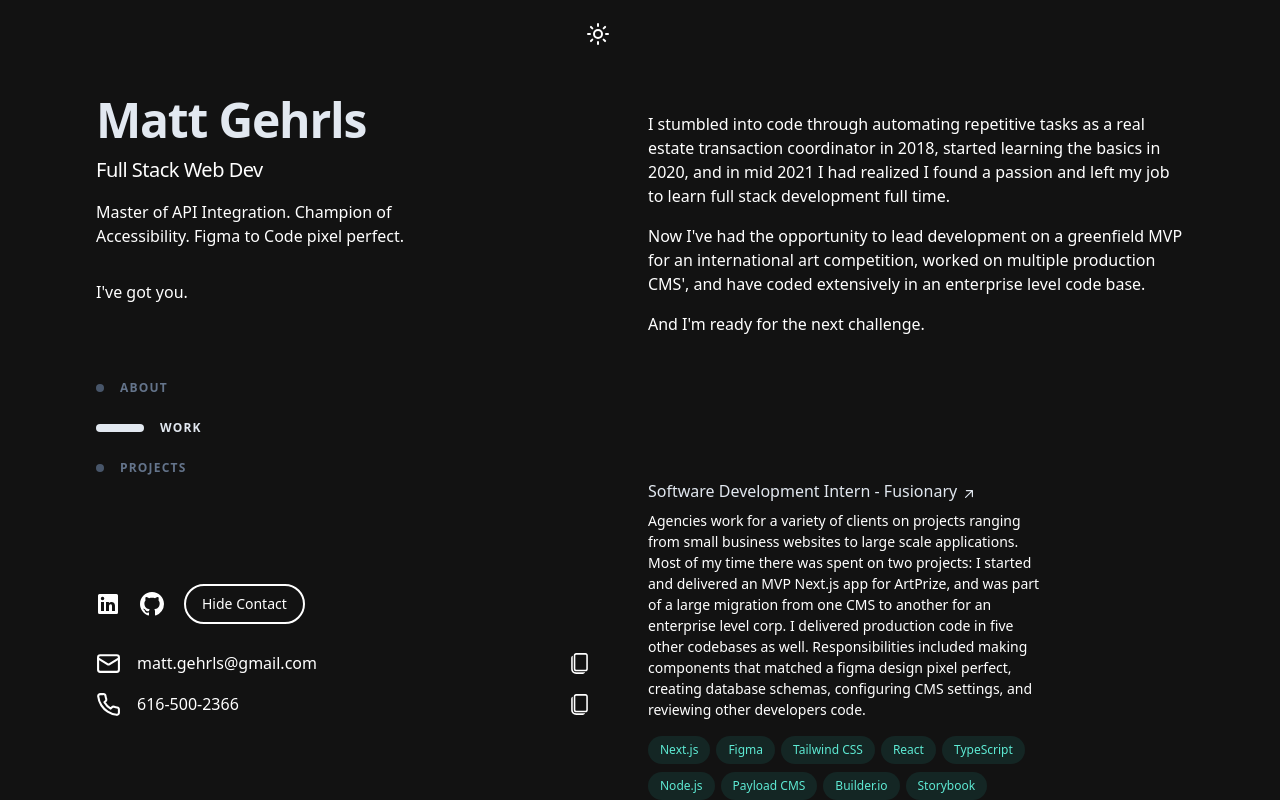
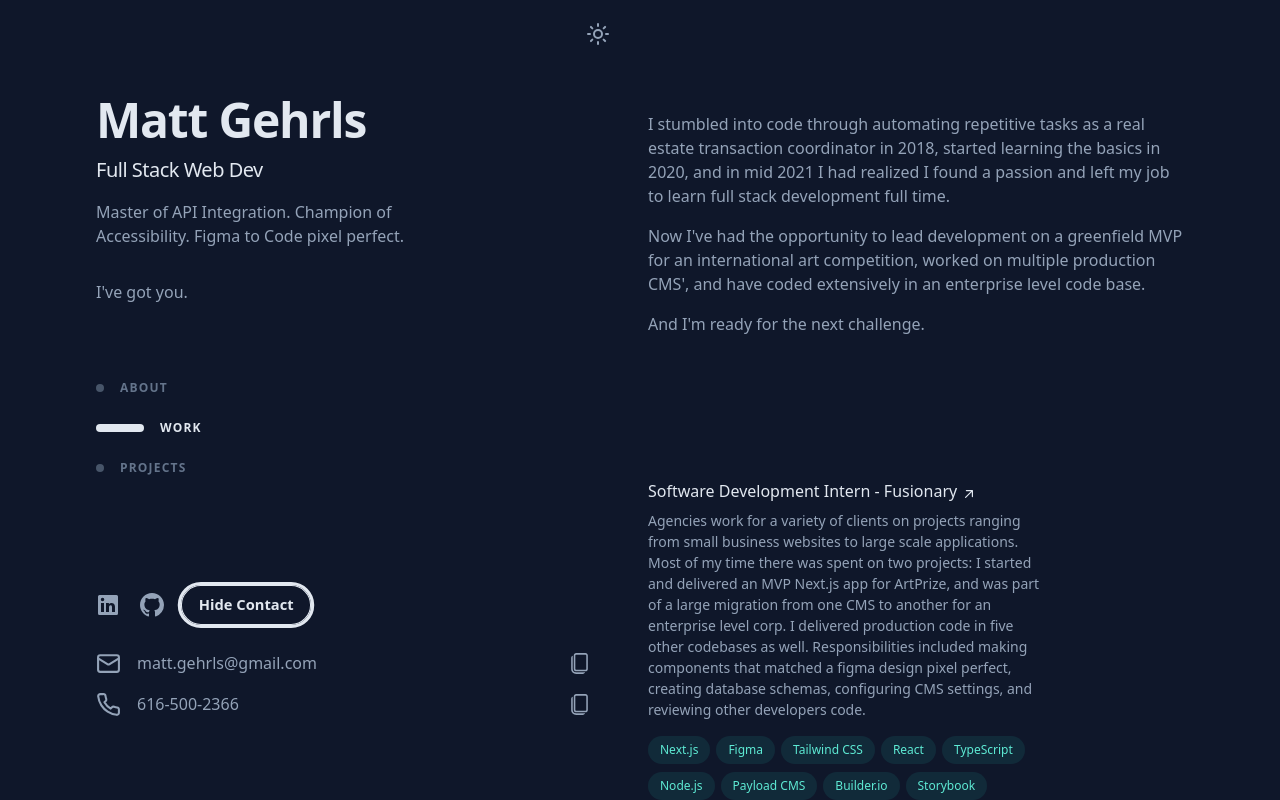
Before and after one commit to mgehrls/mattgehrls, a Next.js app: page / in a window 1280 px wide. Both pictures are taken after a click on the button "Show Contact". Shown: the top 800 px of the page. Built offline with nearby package versions, Linux system fonts and the light colour scheme.

Commit message:
header colors look good

```diff
--- a/app/layout.tsx
+++ b/app/layout.tsx
@@ -23,8 +23,8 @@ export default function RootLayout({
           className={clsx(
             "mx-auto min-h-screen max-w-screen-xl px-6 py-12 font-sans md:px-12 md:py-20 lg:px-24 lg:py-0 relative",
             inter.className,
-            colors.background,
-            colors.body
+            "bg-gray-200 dark:bg-slate-900",
+            "text-gray-700 dark:text-slate-400"
           )}
         >
           {children}
--- a/components/Header.tsx
+++ b/components/Header.tsx
@@ -1,24 +1,25 @@
 import clsx from "clsx";
 import Navbar from "./Navbar";
 import { ThemeChanger } from "./ThemeChanger";
-import { colors } from "@/utils/colors";
 import Links from "./Links";
 
 const Header = () => {
   return (
     <header className="lg:sticky lg:top-0 lg:flex lg:max-h-screen lg:w-1/2 lg:flex-col lg:justify-between lg:py-24 relative">
-      <ThemeChanger />
       <div>
         <h1
           className={clsx(
             "text-4xl font-bold tracking-tight sm:text-5xl",
-            colors.heading
+            "text-grey-900 dark:text-slate-200"
           )}
         >
           <a href="/">Matt Gehrls</a>
         </h1>
         <h2
-          className={clsx("mt-3 text-lg font-medium tracking-tight sm:text-xl")}
+          className={clsx(
+            "mt-3 text-lg font-medium tracking-tight sm:text-xl",
+            "text-grey-900 dark:text-slate-200"
+          )}
         >
           Full Stack Web Dev
         </h2>
@@ -30,6 +31,7 @@ const Header = () => {
         <Navbar />
       </div>
       <Links />
+      <ThemeChanger />
     </header>
   );
 };
--- a/components/Links.tsx
+++ b/components/Links.tsx
@@ -82,13 +82,13 @@ function Links() {
   }
 
   return (
-    <div className="transition-all duration-300 ease-in-out mt-8 lg:mt-0">
+    <div className="transition-all duration-300 ease-in-out mt-8 lg:mt-0 text-gray-600 dark:text-slate-400">
       <div className="flex items-center">
-        <ul className="flex items-center" aria-label="Social media">
+        <ul className="flex items-center z-10" aria-label="Social media">
           {links.map((link) => (
             <li key={link.href} className="mr-5 text-xs shrink-0">
               <a
-                className="block hover:text-slate-200"
+                className="block hover:text-gray-900 focus:text-gray-900 hover:dark:text-slate-200 focus:dark:text-slate-200"
                 href={link.href}
                 target="_blank"
                 rel="noreferrer noopener"
@@ -102,7 +102,7 @@ function Links() {
           ))}
         </ul>
         <button
-          className="border-2 border-current rounded-full px-4 py-2 z-10 text-sm"
+          className="border-[1px] border-current z-10 rounded-full px-4 py-2 text-sm font-bold hover:text-gray-900 focus:text-gray-900 hover:dark:text-slate-200 focus:dark:text-slate-200 hover:scale-105 focus:scale-105 transition-all duration-150 ease-in-out focus:outline"
           aria-label="Reveals links to email and phone, and buttons to copy that information to your clipboard"
           onClick={() => setIsOpen(!isOpen)}
         >
@@ -111,7 +111,7 @@ function Links() {
       </div>
       <div
         className={clsx(
-          "border-1 border-white transition-all duration-150 ease-in-out motion-reduce:transition-none flex flex-col gap-4 justify-center",
+          "transition-all duration-150 ease-in-out motion-reduce:transition-none flex flex-col gap-4 justify-center",
           isOpen ? "opacity-100 h-10 mt-10" : "opacity-0 h-0 mt-0"
         )}
       >
@@ -122,7 +122,7 @@ function Links() {
           >
             <a
               className={clsx(
-                "transition-all duration-150 ease-in-out flex gap-4 hover:scale-105 focus:scale-105",
+                "transition-all duration-150 ease-in-out flex gap-4 hover:text-gray-900 focus:text-gray-900 hover:dark:text-slate-200 focus:dark:text-slate-200 hover:scale-105 focus:scale-105",
                 !isOpen && "hidden"
               )}
               href={contact.href}
@@ -148,7 +148,7 @@ function Links() {
                 onClick={() => contact.setCopied()}
                 aria-label={`Copy ${contact.text} to clipboard`}
                 className={clsx(
-                  "mr-10 hover:scale-110 focus:scale-110 transition-none duration-150 ease-in-out",
+                  "mr-10 hover:text-gray-900 focus:text-gray-900 hover:dark:text-slate-200 focus:dark:text-slate-200 hover:scale-105 focus:scale-105 transition-all duration-150 ease-in-out",
                   !isOpen && "hidden"
                 )}
               >
```
